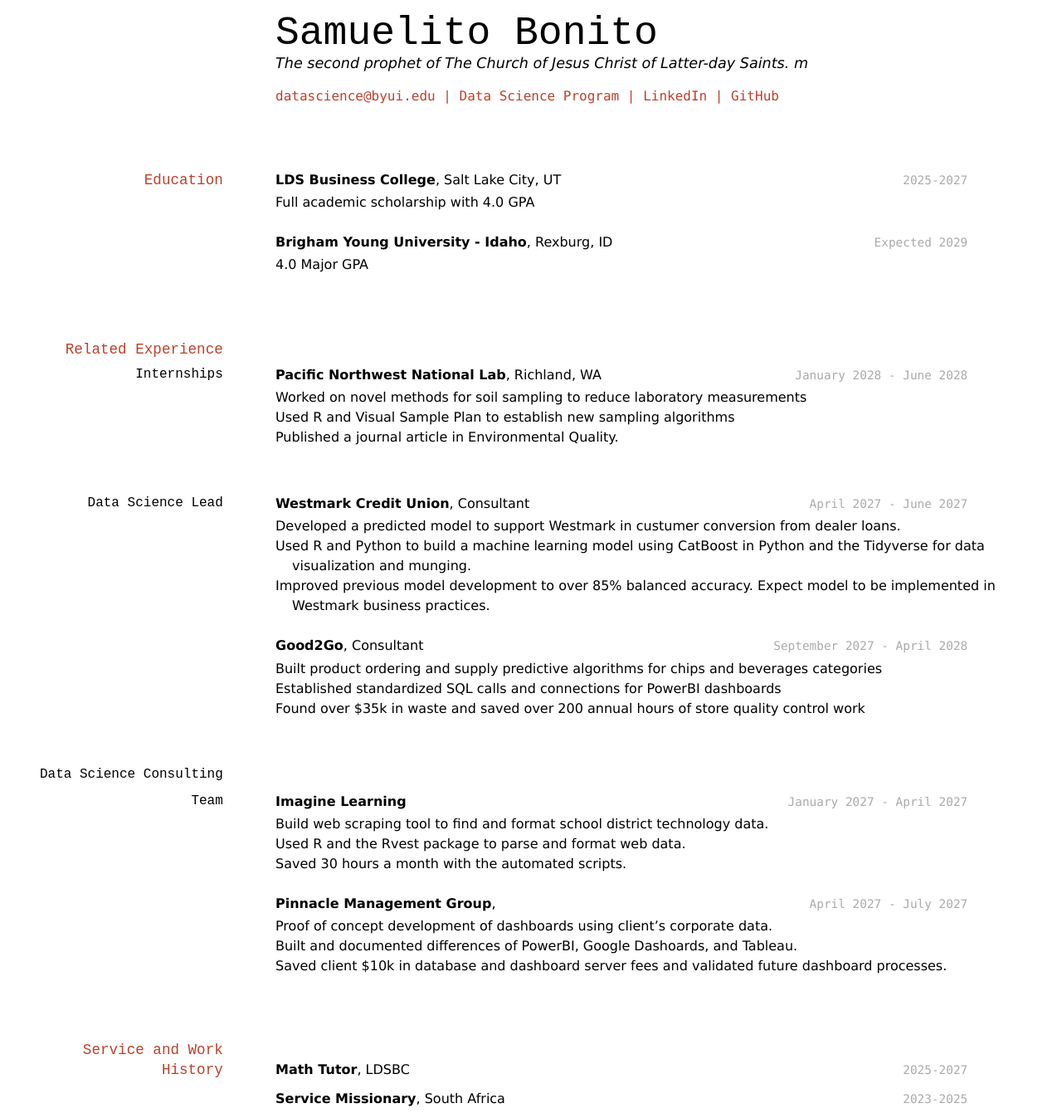
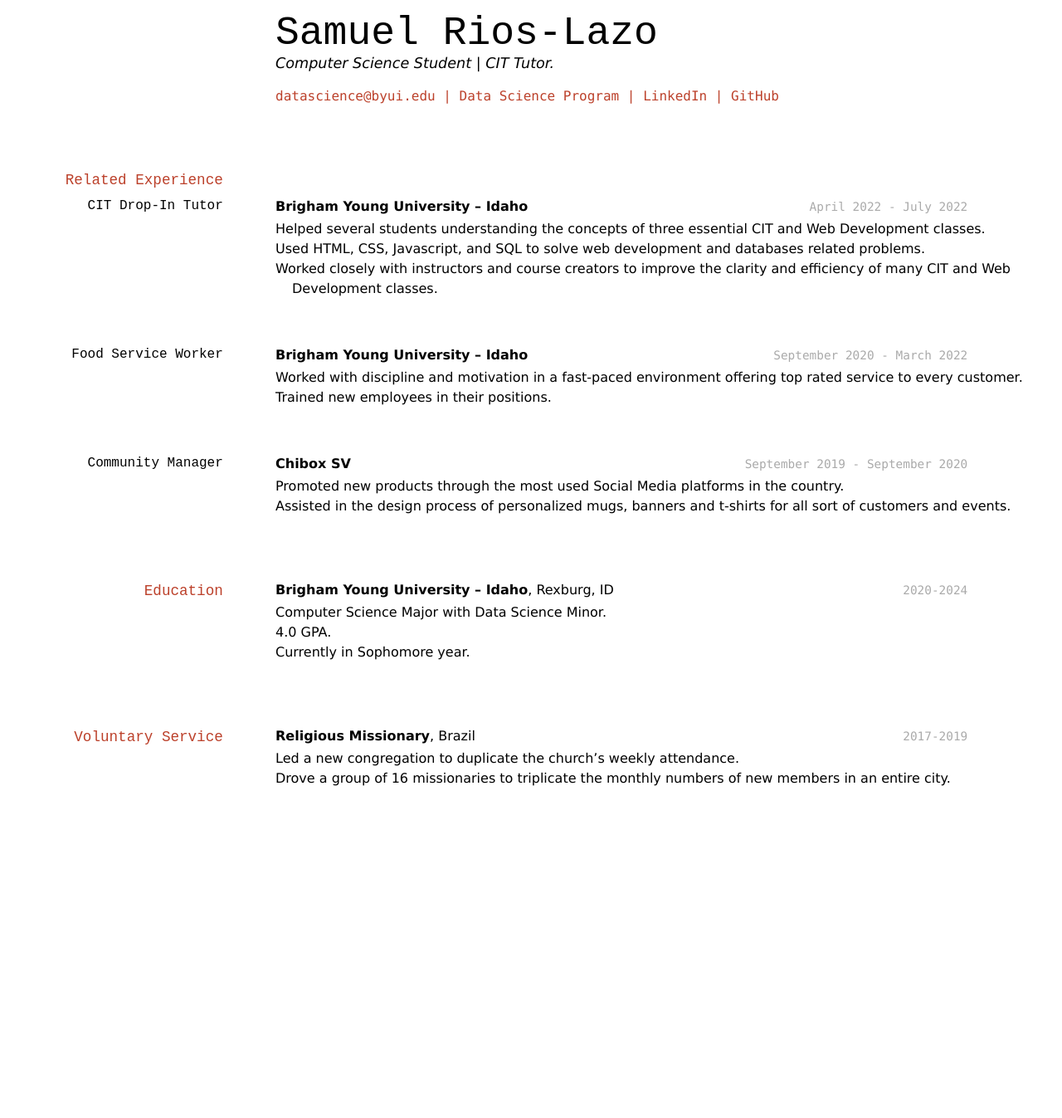
Before and after one commit to byuids-resumes/samuelrslz, a Jekyll site: the page built from docs/index.md, in a window 1280 px wide. Shown: the whole page at 83% size. Built offline with Jekyll 4.4.1, drawn with Linux system fonts in a browser that asks for light colours; after the commit the page ends 974 px from its top, so only the background shows below that.

Commit message:
Finished polishing the resume

```diff
--- a/docs/index.md
+++ b/docs/index.md
@@ -2,9 +2,9 @@
 layout: cv
 title: Brigham Young's Resume
 ---
-# Samuelito Bonito
-The second prophet of The Church of Jesus Christ of Latter-day Saints.
-m
+# Samuel Rios-Lazo
+Computer Science Student | CIT Tutor.
+
 <div id="webaddress">
 <a href="datascience@byui.edu">datascience@byui.edu</a>
 | <a href="https://byuidatascience.github.io/development.html">Data Science Program</a>
@@ -14,74 +14,55 @@ m
 
 <!-- https://www.monique.tech/the-art-of-markdown -->
 
+## Related Experience
+
+### CIT Drop-In Tutor
+
+`April 2022 - July 2022`
+__Brigham Young University – Idaho__
+
+- Helped several students understanding the concepts of three essential CIT and Web Development classes.
+- Used HTML, CSS, Javascript, and SQL to solve web development and databases related problems.
+- Worked closely with instructors and course creators to improve the clarity and efficiency of many CIT and Web Development classes.
+
+### Food Service Worker
+
+`September 2020 - March 2022`
+__Brigham Young University – Idaho__
+
+- Worked with discipline and motivation in a fast-paced environment
+offering top rated service to every customer.
+- Trained new employees in their positions.
+
+### Community Manager
+
+`September 2019 - September 2020`
+__Chibox SV__
+
+- Promoted new products through the most used Social Media platforms in the country.
+- Assisted in the design process of personalized mugs, banners and t-shirts for all sort of customers and events.
+
+
 ## Education
 
-`2025-2027`
-__LDS Business College__, Salt Lake City, UT
+`2020-2024`
+__Brigham Young University – Idaho__, Rexburg, ID
 
-- Full academic scholarship with 4.0 GPA
-
-`Expected 2029`
-__Brigham Young University - Idaho__, Rexburg, ID
-
-- 4.0 Major GPA
+- Computer Science Major with Data Science Minor.
+- 4.0 GPA.
+- Currently in Sophomore year.
 
 
-## Related Experience
+## Voluntary Service
 
-### Internships
+`2017-2019`
+__Religious Missionary__, Brazil
 
-`January 2028 - June 2028`
-__Pacific Northwest National Lab__, Richland, WA
-
-- Worked on novel methods for soil sampling to reduce laboratory measurements
-- Used R and Visual Sample Plan to establish new sampling algorithms
-- Published a journal article in Environmental Quality.
-
-### Data Science Lead
-
-`April 2027 - June 2027`
-__Westmark Credit Union__, Consultant
-
-- Developed a predicted model to support Westmark in custumer conversion from dealer loans.
-- Used R and Python to build a machine learning model using CatBoost in Python and the Tidyverse for data visualization and munging.
-- Improved previous model development to over 85% balanced accuracy. Expect model to be implemented in Westmark business practices.
-
-`September 2027 - April 2028`
-__Good2Go__, Consultant
-
-- Built product ordering and supply predictive algorithms for chips and beverages categories
-- Established standardized SQL calls and connections for PowerBI dashboards
-- Found over $35k in waste and saved over 200 annual hours of store quality control work
-
-### Data Science Consulting Team
-
-`January 2027 - April 2027`
-__Imagine Learning__
-
-- Build web scraping tool to find and format school district technology data.
-- Used R and the Rvest package to parse and format web data.
-- Saved 30 hours a month with the automated scripts.
-
-`April 2027 - July 2027`
-__Pinnacle Management Group__,
-
-- Proof of concept development of dashboards using client's corporate data.
-- Built and documented differences of PowerBI, Google Dashoards, and Tableau.
-- Saved client $10k in database and dashboard server fees and validated future dashboard processes.
-
-
-## Service and Work History
-
-`2025-2027`
-__Math Tutor__, LDSBC
-
-
-`2023-2025`
-__Service Missionary__, South Africa
+- Led a new congregation to duplicate the church’s weekly attendance.
+- Drove a group of 16 missionaries to triplicate the monthly numbers of new members in an entire city.
 
 
 
 <!-- ### Footer
 
-Last updated: May 2013 -->
+Last updated: Apr 2022 -->
```
Also changed, not shown: 2 other files.
